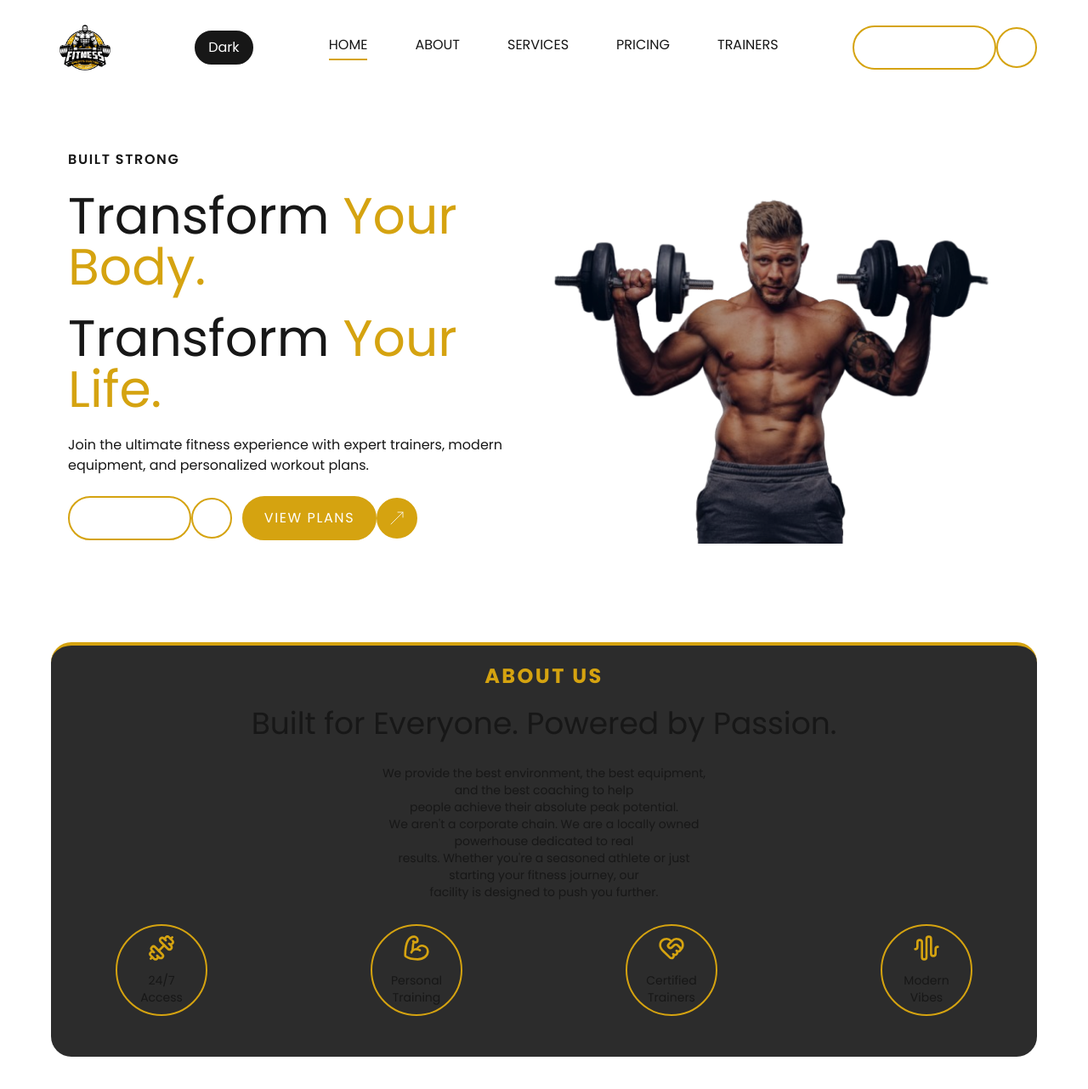
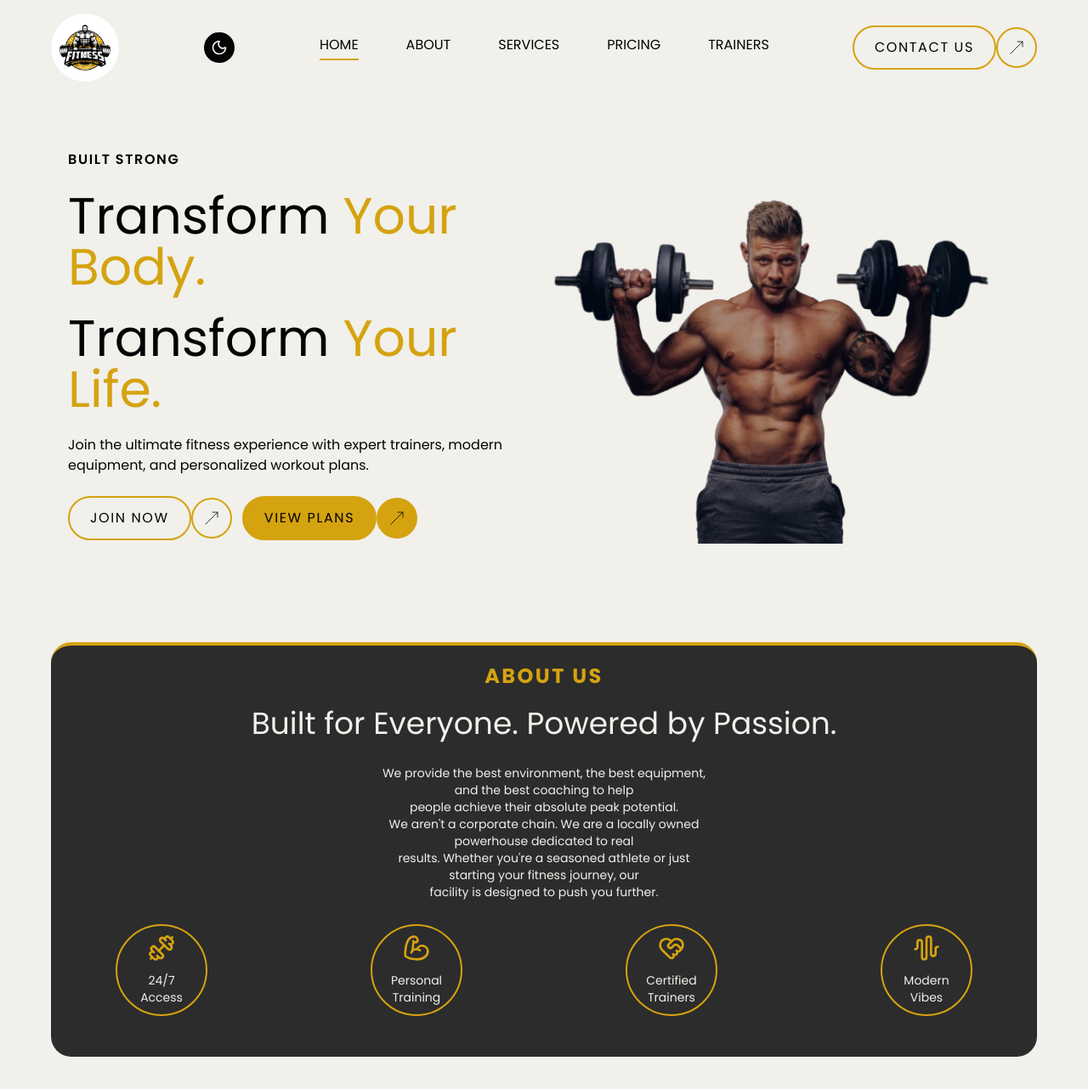
Before and after one commit to Navodi99/gym-website-nextjs, a Next.js app: page / in a window 1280 px wide. Shown: the top 1282 px of the page at 85% size. Built offline with nearby package versions, Linux system fonts and the light colour scheme.

Commit message:
change colors in theme

```diff
--- a/src/app/(components)/reusables/buttons/CustomButton.jsx
+++ b/src/app/(components)/reusables/buttons/CustomButton.jsx
@@ -13,7 +13,7 @@ const CustomButton = ({ children, invert, className ,onclick}) => {
             : "border-(--primary-color) group-hover:bg-(--primary-color)"
         )}
       >
-        <span className="text-white uppercase tracking-widest">
+        <span className=" uppercase tracking-widest">
           {children}
         </span>
       </div>
@@ -26,7 +26,7 @@ const CustomButton = ({ children, invert, className ,onclick}) => {
             : "border-(--primary-color) group-hover:bg-(--primary-color)"
         )}
       >
-        <MoveUpRight className="text-white w-6 h-6 group-hover:rotate-45" strokeWidth={0.8} />
+        <MoveUpRight className="w-6 h-6 group-hover:rotate-45" strokeWidth={0.8} />
       </div>
 
     </div>
--- a/src/app/(components)/reusables/cards/CustomServiceCard.jsx
+++ b/src/app/(components)/reusables/cards/CustomServiceCard.jsx
@@ -14,7 +14,7 @@ const CustomServiceCard = ({ cardData }) => {
       <motion.div
       variants={slideLeft}
       className="max-sm:items-center border border-(--primary-color) w-73 h-55 rounded-2xl flex flex-col py-2 shadow-[0_7px_10px_-6px_var(--primary-color)]">
-        <div className="mt-5 ml-5 rounded-l-lg rounded-r-lg bg-[linear-gradient(to_bottom,var(--primary-color),var(--secondary-color))] w-12 h-11 flex items-center justify-center">
+        <div className="mt-5 ml-5 rounded-l-lg rounded-r-lg bg-[linear-gradient(to_bottom,var(--primary-color),var(--primary-color))] w-12 h-11 flex items-center justify-center">
           {cardData.icon}
         </div>
 
--- a/src/app/(components)/reusables/cards/CustomerTrainerCard.jsx
+++ b/src/app/(components)/reusables/cards/CustomerTrainerCard.jsx
@@ -13,7 +13,7 @@ const CustomerTrainerCard = ({cardData}) => {
     <motion.div
     variants={blurFade}
 
-    className="w-60 h-110 bg-(--background) border border-(--primary-color) rounded-l-3xl rounded-r-3xl shadow-[0_8px_1px_1px_var(--secondary-color)]">
+    className="w-60 h-110 bg-(--background) border border-(--primary-color) rounded-l-3xl rounded-r-3xl shadow-[0_8px_1px_1px_var(--secondary-color)] ">
       <div className="bg-linear-to-b from-[#F1F0EB] to-[#2C2C2C] w-56 h-fit m-2 rounded-l-2xl rounded-r-2xl">
        <motion.img
        variants={fadeUp}
--- a/src/app/(components)/sections/about/AboutUsSection.jsx
+++ b/src/app/(components)/sections/about/AboutUsSection.jsx
@@ -51,12 +51,12 @@ const AboutUsSection = () => {
         </motion.p>
         <motion.p
         variants={fadeUp}
-        className="text-4xl text-center mt-5 max-sm:text-2xl">
+        className="text-4xl text-center mt-5 max-sm:text-2xl text-(--white)">
           Built for Everyone. Powered by Passion.
         </motion.p>
         <motion.p
         variants={fadeIn}
-         className="text-sm text-center px-90 mt-7 max-sm:px-2 ">
+         className="text-sm text-center px-90 mt-7 max-sm:px-2 text-(--white)">
           We provide the best environment, the best equipment, and the best
           coaching to help
           <br /> people achieve their absolute peak potential.
@@ -77,7 +77,7 @@ const AboutUsSection = () => {
             className="rounded-full border-2 border-(--primary-color) w-27 h-27 flex flex-col items-center justify-center max-sm:w-24 max-sm:h-24 max-sm:rounded-full "
           >
             {item.icon}
-            <p className="text-center text-sm mt-3 max-sm:text-xs">
+            <p className="text-center text-sm mt-3 max-sm:text-xs text-(--white)">
               {item.text1}
               <br />
               {item.text2}
--- a/src/app/(components)/sections/contact/ContactSection.jsx
+++ b/src/app/(components)/sections/contact/ContactSection.jsx
@@ -121,7 +121,7 @@ const ContactSection = () => {
             onChange={(e) => setName(e.target.value)}
             id=""
             placeholder="Enter Your Name"
-            className="bg-(--gray-color) w-160 h-fit py-4 rounded-l-xl rounded-r-xl px-5 filter brightness-50 max-sm:w-72"
+            className="bg-(--gray-color) w-160 h-fit py-4 rounded-l-xl rounded-r-xl px-5 filter brightness-50 max-sm:w-72 text-(--white)"
           />
         </div>
         <div className="flex flex-col items-start gap-3 mt-3">
@@ -135,7 +135,7 @@ const ContactSection = () => {
             onChange={(e) => setEmail(e.target.value)}
             id=""
             placeholder="Enter Your Email"
-            className="bg-(--gray-color) w-160 h-fit py-4 rounded-l-xl rounded-r-xl px-5 filter brightness-50 max-sm:w-72"
+            className="bg-(--gray-color) w-160 h-fit py-4 rounded-l-xl rounded-r-xl px-5 filter brightness-50 max-sm:w-72 text-(--white)"
           />
         </div>
         <div className="flex flex-col items-start gap-3 mt-3">
@@ -147,7 +147,7 @@ const ContactSection = () => {
             value={message}
             onChange={(e) => setMessage(e.target.value)}
             id=""
-            className="bg-(--gray-color) w-160 h-fit py-8 rounded-l-xl rounded-r-xl px-5 filter brightness-50 max-sm:w-72"
+            className="bg-(--gray-color) w-160 h-fit py-8 rounded-l-xl rounded-r-xl px-5 filter brightness-50 max-sm:w-72 text-(--white)"
             placeholder="How can we help ?"
           ></textarea>
         </div>
--- a/src/app/(components)/sections/navigation/Navigation.jsx
+++ b/src/app/(components)/sections/navigation/Navigation.jsx
@@ -3,7 +3,7 @@ import React, { useState } from "react";
 import CustomButton from "../../reusables/buttons/CustomButton";
 import clsx from "clsx";
 import { navigate } from "next/dist/client/components/segment-cache/navigation";
-import { Menu, X } from "lucide-react";
+import { Menu, X, Sun, Moon } from "lucide-react";
 import { useTheme } from "@/app/(context)/ThemeContext";
 
 function Navigation() {
@@ -48,9 +48,10 @@ function Navigation() {
       </div>
       <button
         onClick={toggleTheme}
-        className="px-4 py-2 rounded-full bg-(--foreground) dark:bg-(--background) text-(--background) dark:text-(--foreground) transition border-2"
+        className="p-2 rounded-full bg-(--foreground) dark:bg-(--background) text-(--background) dark:text-(--foreground) transition border-2 flex items-center justify-center hover:scale-110 active:scale-95"
+        aria-label="Toggle Dark Mode"
       >
-        {theme === "light" ? " Dark" : "Light"}
+        {theme === "light" ? <Moon size={20} /> : <Sun size={20} />}
       </button>
       <div className="max-lg:hidden">
         <ul className="flex gap-14 text-(--light-color) uppercase">
--- a/src/app/(components)/sections/servicePart/ServiceSection.jsx
+++ b/src/app/(components)/sections/servicePart/ServiceSection.jsx
@@ -15,32 +15,32 @@ import { container, fadeIn, fadeUp, slideLeft } from "@/app/(utils)/animation";
 const ServiceSection = () => {
   const serviceSectionData = [
     {
-      icon: <BicepsFlexed className="w-8 h-8 text-(--primary-color)" />,
+      icon: <BicepsFlexed className="w-8 h-8 text-(--secondary-color)" />,
       header: "Strength Training",
       text: "Olympic lifting platforms, premium free weights, and state-of-the-art resistance machines.",
     },
     {
-      icon: <HeartPulse className="w-8 h-8 text-(--primary-color)" />,
+      icon: <HeartPulse className="w-8 h-8 text-(--secondary-color)" />,
       header: "Cardio Zone",
       text: "High-end treadmills, rowers, and assault bikes to build your endurance and stamina.",
     },
     {
-      icon: <PersonStanding className="w-8 h-8 text-(--primary-color)" />,
+      icon: <PersonStanding className="w-8 h-8 text-(--secondary-color)" />,
       header: "Yoga & Flexibility",
       text: "Dedicated studio space for mobility work, yoga classes, and active recovery.",
     },
     {
-      icon: <HandFist className="w-8 h-8 text-(--primary-color)" />,
+      icon: <HandFist className="w-8 h-8 text-(--secondary-color)" />,
       header: "Personal Training",
       text: "1-on-1 coaching with certified experts who build custom programs for your goals.",
     },
     {
-      icon: <HandPlatter className="w-8 h-8 text-(--primary-color)" />,
+      icon: <HandPlatter className="w-8 h-8 text-(--secondary-color)" />,
       header: "Nutrition Coaching",
       text: "Fuel your body right with personalized meal plans and macro tracking guidance.",
     },
     {
-      icon: <Gem className="w-8 h-8 text-(--primary-color)" />,
+      icon: <Gem className="w-8 h-8 text-(--secondary-color)" />,
       header: "Recovery & Wellness",
       text: "Cold plunges, saunas, and massage therapy to help you bounce back faster.",
     },
--- a/src/app/globals.css
+++ b/src/app/globals.css
@@ -1,18 +1,17 @@
 @import "tailwindcss";
 
 :root {
-  --background: #ffffff;
-  --foreground: #171717;
+  --background: #f1f0eb;
+  --foreground: #040304;
   --primary-color: #d5a310;
   --secondary-color: #292113;
   --gray-color: #2c2c2c;
+  --white: #f1f0eb;
 }
 
-@media (prefers-color-scheme: dark) {
-  :root {
-    --background: #0a0a0a;
-    --foreground: #ededed;
-  }
+.dark {
+  --background: #040304;
+  --foreground: #f1f0eb;
 }
 
 body {
@@ -20,5 +19,4 @@ body {
   color: var(--foreground);
   font-family: var(--font-poppins), sans-serif;
   min-height: 100vh;
-  color: var(--foreground);
 }
```
Also changed, not shown: src/app/(components)/reusables/cards/CustomPricingCard.jsx (+5 -5 lines).
